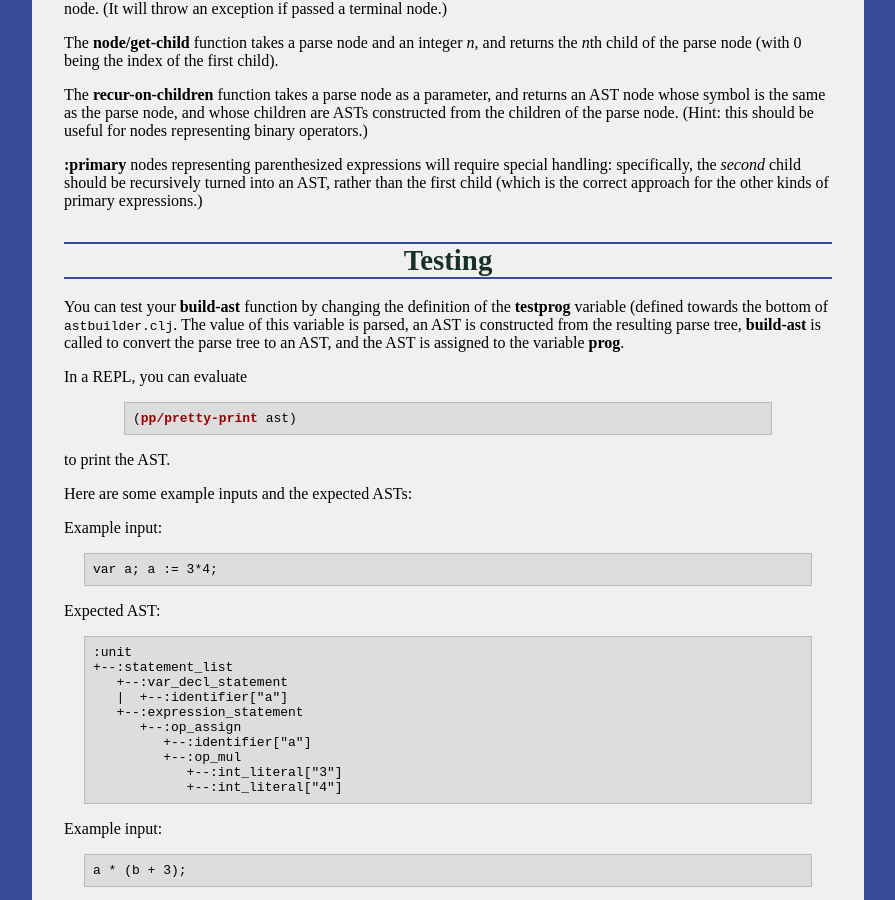
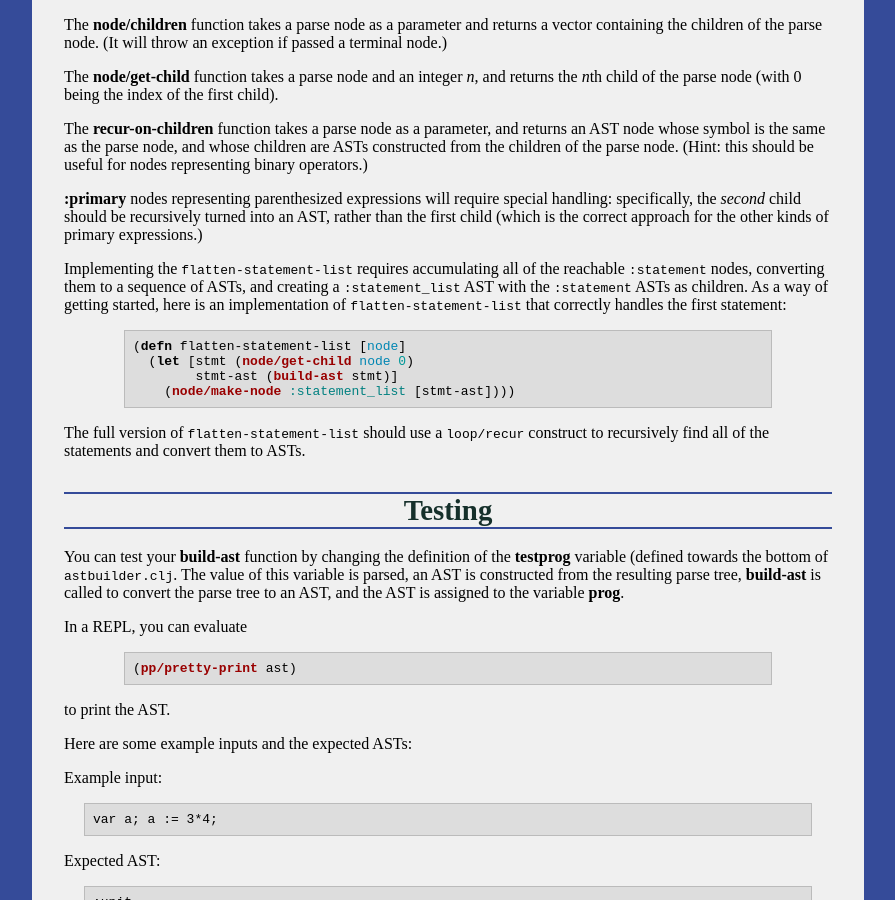
Before and after one commit to ycpcs/cs340-fall2017, a Jekyll site: the page built from assign/assign07.md, in a window 1280 px wide and 900 px high, scrolled down 888 px. Shown: the whole window, without its empty margins (192-1087 px from the left). Built offline with Jekyll 4.4.1, drawn with Linux system fonts in a browser that asks for light colours; some of the changed text lies outside the part shown.

Commit message:
hints about implementing flatten-statement-list

```diff
--- a/assign/assign07.md
+++ b/assign/assign07.md
@@ -4,6 +4,8 @@ title: "Assignment 7: Abstract Syntax Trees"
 ---
 
 **Due**: Tuesday, Dec 5th by 11:59 PM
+
+*Update 12/1*: Added a hint about implementing `flatten-statement-list`
 
 # Getting Started
 
@@ -40,6 +42,17 @@ The **node/get-child** function takes a parse node and an integer *n*, and retur
 The **recur-on-children** function takes a parse node as a parameter, and returns an AST node whose symbol is the same as the parse node, and whose children are ASTs constructed from the children of the parse node.  (Hint: this should be useful for nodes representing binary operators.)
 
 **:primary** nodes representing parenthesized expressions will require special handling: specifically, the *second* child should be recursively turned into an AST, rather than the first child (which is the correct approach for the other kinds of primary expressions.)
+
+Implementing the `flatten-statement-list` requires accumulating all of the reachable `:statement` nodes, converting them to a sequence of ASTs, and creating a `:statement_list` AST with the `:statement` ASTs as children.  As a way of getting started, here is an implementation of `flatten-statement-list` that correctly handles the first statement:
+
+{% highlight clojure %}
+(defn flatten-statement-list [node]
+  (let [stmt (node/get-child node 0)
+        stmt-ast (build-ast stmt)]
+    (node/make-node :statement_list [stmt-ast])))
+{% endhighlight %}
+
+The full version of `flatten-statement-list` should use a `loop/recur` construct to recursively find all of the statements and convert them to ASTs.
 
 # Testing
 
```
Also changed, not shown: index.md (+1 -0 lines).
